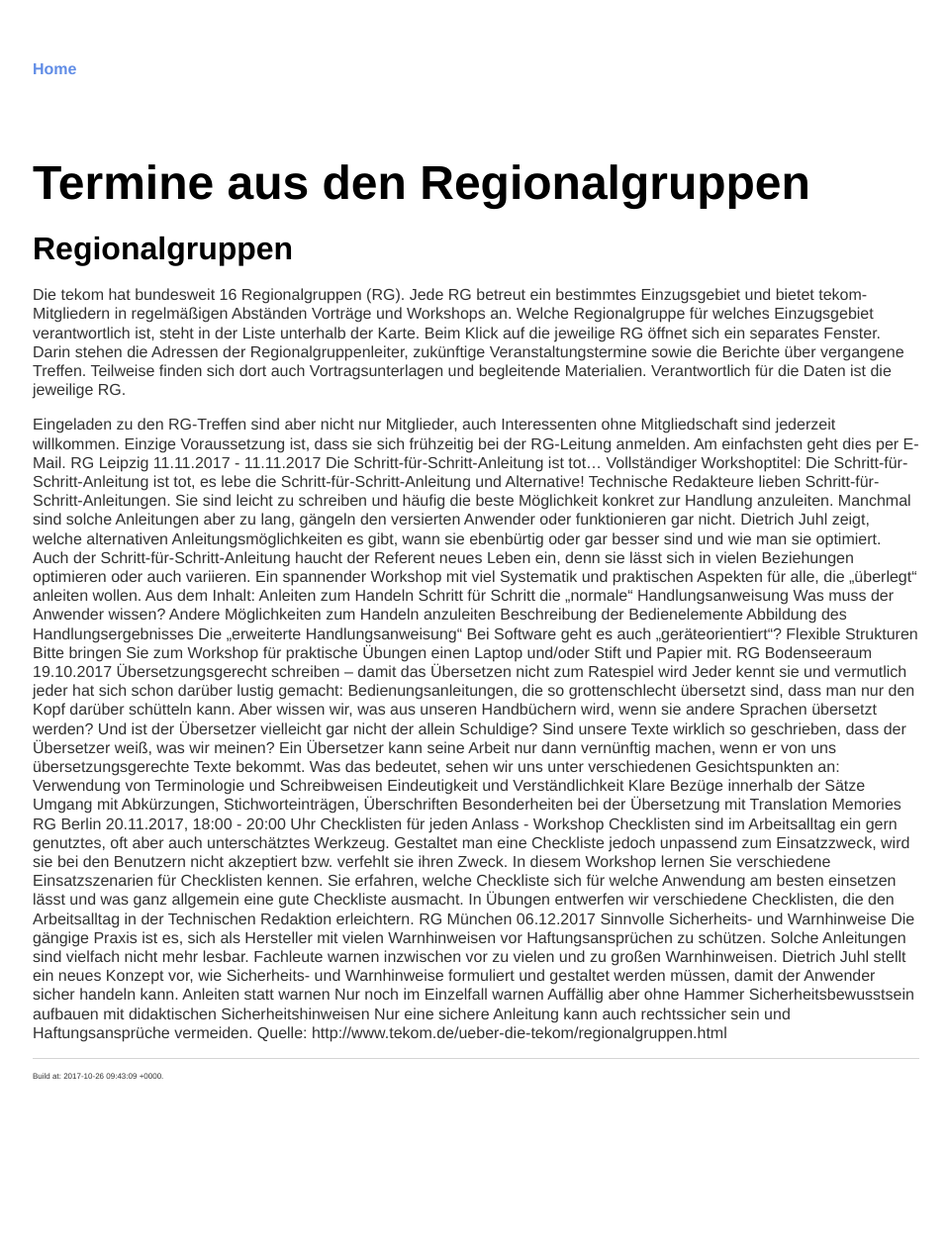
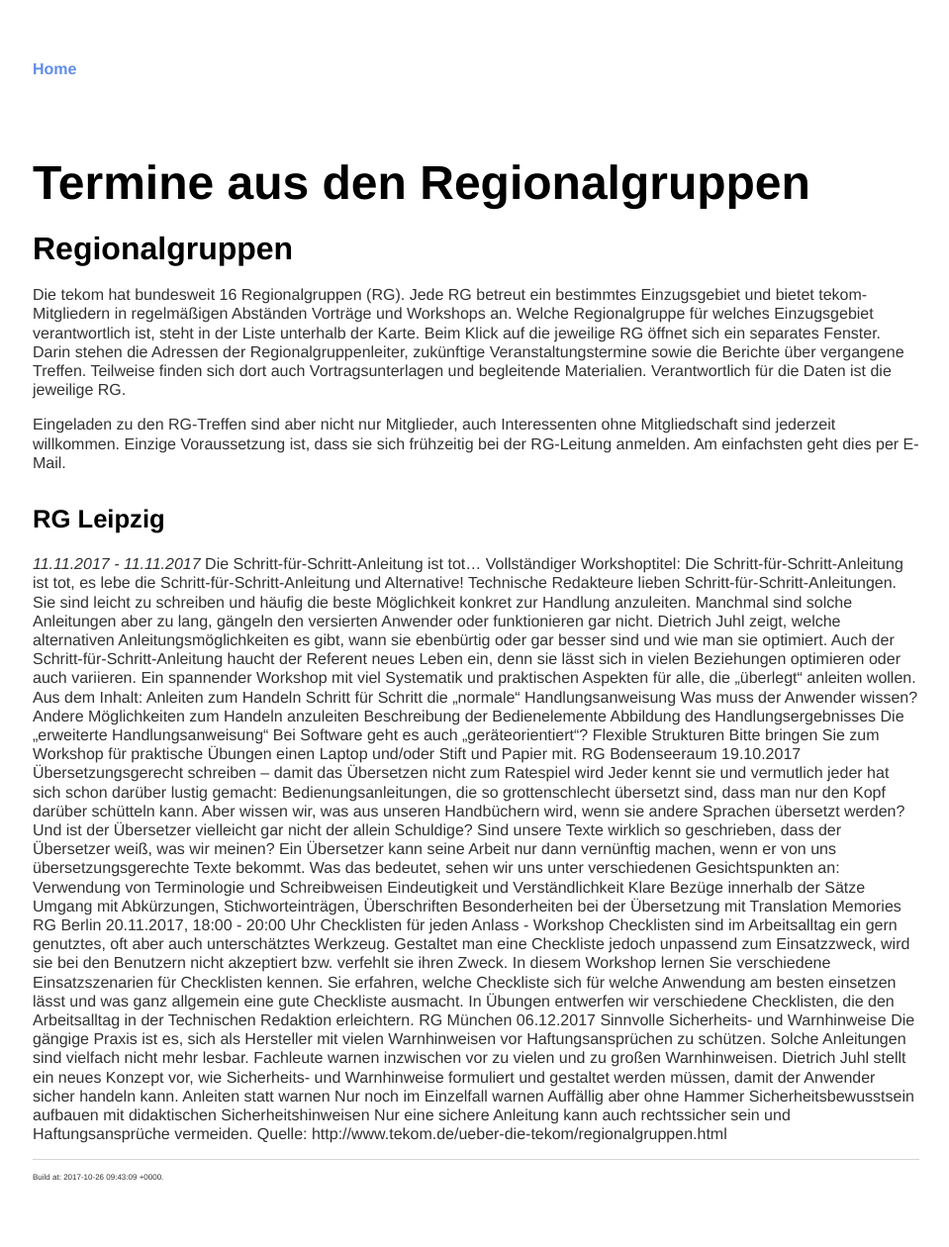
Before and after one commit to parson-AG/tekom2017_markdown_workshop_2, a Jekyll site: the page built from texte_tekom/regionalgruppen.md, in a window 1280 px wide. Shown: the whole page at 99% size, without its empty margins (159-1118 px from the left). Built offline with Jekyll 4.4.1, drawn with Linux system fonts in a browser that asks for light colours; our own code applies the rules of GitHub Pages for plain Markdown files; before the commit the page ends 1157 px from its top, so only the background shows below that.

```diff
--- a/texte_tekom/regionalgruppen.md
+++ b/texte_tekom/regionalgruppen.md
@@ -4,8 +4,10 @@ Die tekom hat bundesweit 16 Regionalgruppen (RG). Jede RG betreut ein bestimmtes
 
 
 Eingeladen zu den RG-Treffen sind aber nicht nur Mitglieder, auch Interessenten ohne Mitgliedschaft sind jederzeit willkommen. Einzige Voraussetzung ist, dass sie sich frühzeitig bei der RG-Leitung anmelden. Am einfachsten geht dies per E-Mail.
-RG Leipzig
-11.11.2017 - 11.11.2017
+
+
+### RG Leipzig
+_11.11.2017 - 11.11.2017_
 Die Schritt-für-Schritt-Anleitung ist tot...
 Vollständiger Workshoptitel: Die Schritt-für-Schritt-Anleitung ist tot, es lebe die Schritt-für-Schritt-Anleitung und Alternative!
 Technische Redakteure lieben Schritt-für-Schritt-Anleitungen. Sie sind leicht zu schreiben und häufig die beste Möglichkeit konkret zur Handlung anzuleiten.
```
